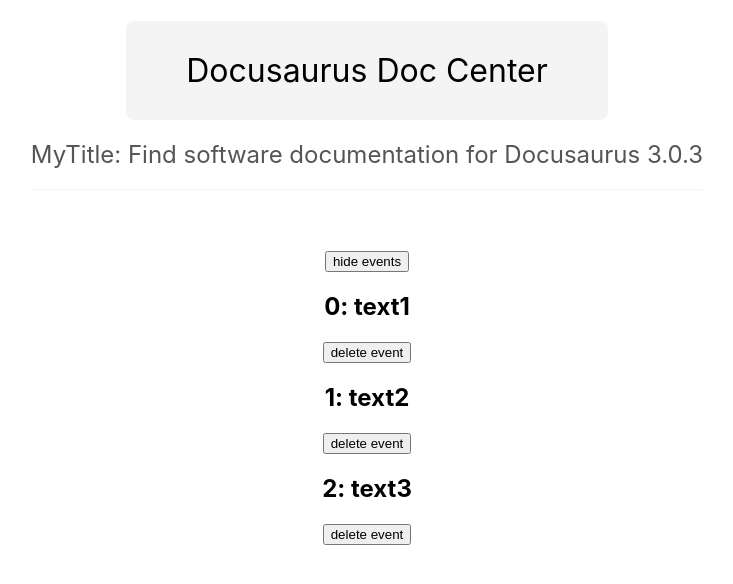
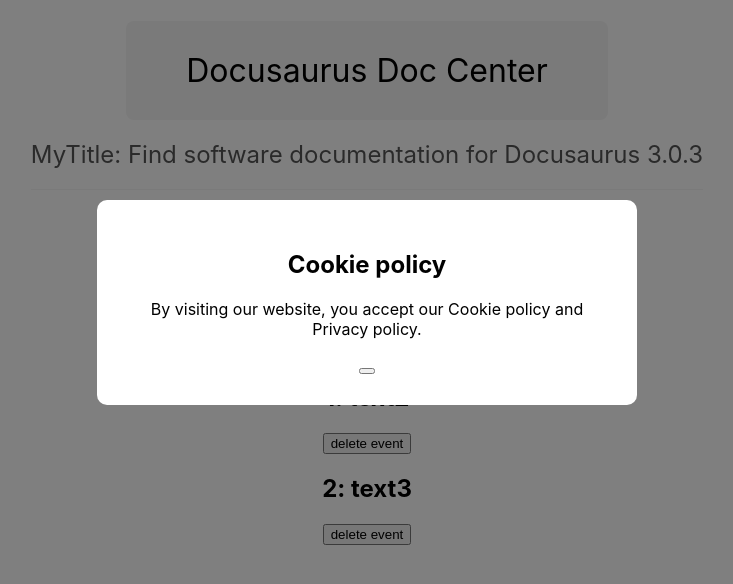
Before and after one commit to csernakakos/react-intro, a React (Create React App) app in the folder project1/: page / in a window 1280 px wide. Shown: the top 584 px of the page, without its empty margins (273-1006 px from the left). Built offline with nearby package versions, Linux system fonts and the light colour scheme.

Commit message:
Pass a function as props

```diff
--- a/project1/package.json
+++ b/project1/package.json
@@ -8,7 +8,7 @@
     "@testing-library/user-event": "^13.5.0",
     "react": "^17.0.2",
     "react-dom": "^17.0.2",
-    "react-scripts": "5.0.0",
+    "react-scripts": "^5.0.0",
     "web-vitals": "^2.1.4"
   },
   "scripts": {
--- a/project1/src/App.js
+++ b/project1/src/App.js
@@ -1,9 +1,11 @@
 import './App.css';
 import Title from "./components/Title";
+import Modal from "./components/Modal";
 import { useState } from "react";
 
 function App() {
 
+  const [showModal, setShowModal] = useState(true);
   const [showEvents, setShowEvents] = useState(true);
   const [events, setEvents] = useState([
     {title: "text1", id: 1},
@@ -21,11 +23,21 @@
     console.log(id);
   }
 
+  console.log(showModal);
+  const handleClose = () => {
+    setShowModal(false);
+  }
+
   const version = process.env.REACT_APP_DOC_VERSION;
   const title = "MyTitle"
 
   return (
     <div className="App">
+      {showModal && <Modal handleClose={handleClose}>
+            <h2>Cookie policy</h2>
+            <p>By visiting our website, you accept our Cookie policy and Privacy policy.</p>
+      </Modal>}
+
         <Title version={version} title={title} />
 
         {showEvents && (<div>
--- /dev/null
+++ b/project1/src/components/Modal.css
@@ -0,0 +1,16 @@
+.modal-backdrop {
+    position: fixed;
+    top: 0;
+    left: 0;
+    width: 100%;
+    height: 100%;
+    background: rgba(0,0,0,0.5);
+  }
+
+  .modal {
+    padding: 30px;
+    max-width: 480px;
+    margin: 200px auto;
+    background: #fff;
+    border-radius: 10px;
+  }
--- a/project1/src/components/Modal.js
+++ b/project1/src/components/Modal.js
@@ -0,0 +1,14 @@
+import React from 'react';
+import "./Modal.css";
+
+export default function Modal({handleClose, children}) {
+  return (
+    <div className="modal-backdrop">
+        <div className="modal">
+            {children}
+
+            <button onClick={handleClose}></button>
+        </div>
+    </div>
+  )
+}
--- a/project1/src/index.css
+++ b/project1/src/index.css
@@ -29,5 +29,4 @@
   border-bottom: 1px solid #f4f4f4;
   margin-top: 10px;
   margin-bottom: 60px;
-
 }
```
Also changed, not shown: 1 other file (tests, documents, lock files or other folders).
